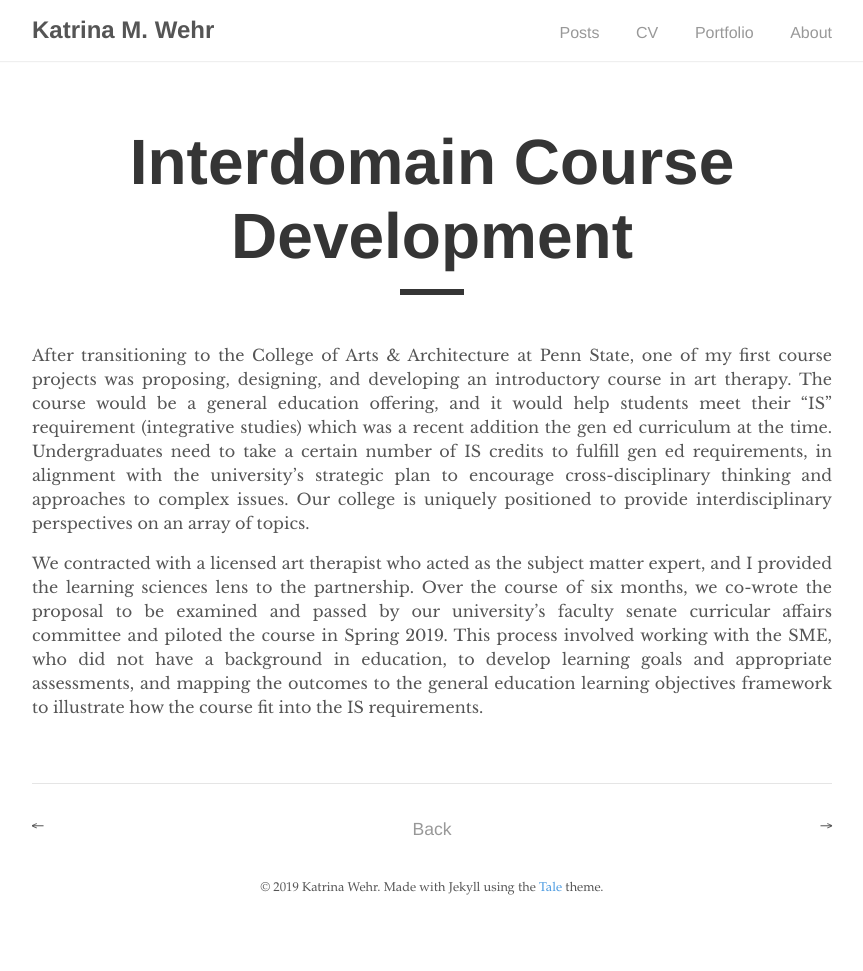
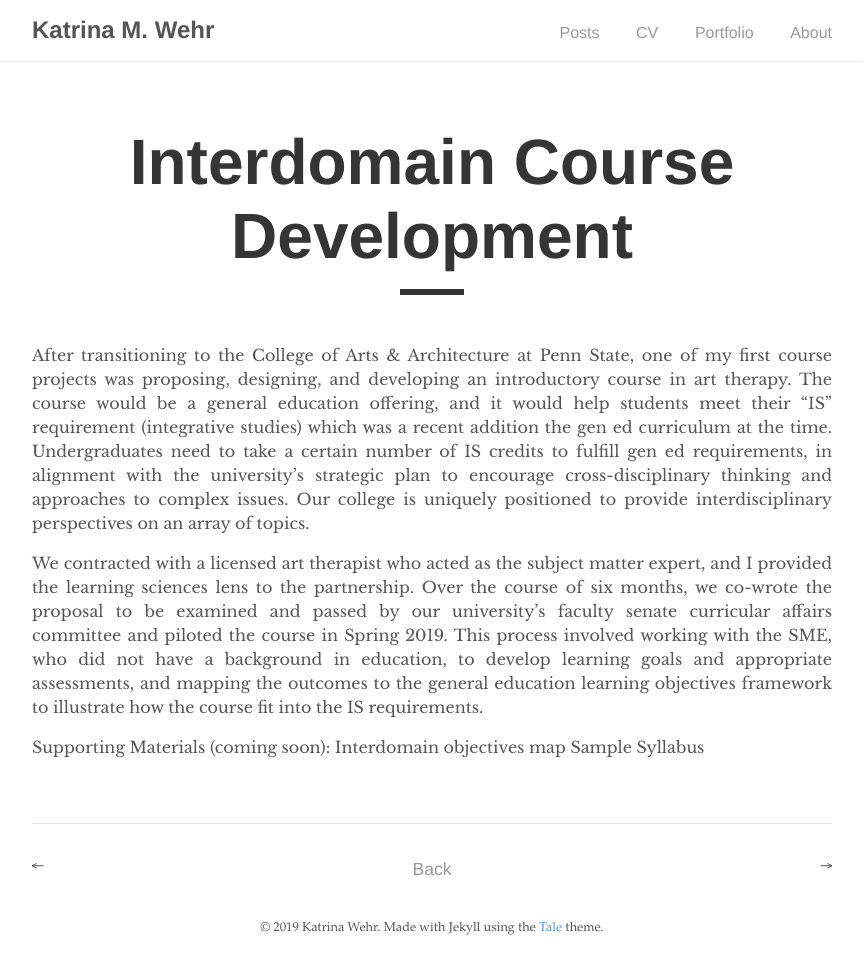
Before and after one commit to kat-wehr/mysite, a Jekyll site: the page built from _portfolio/iscourseproposals.md, in a window 1280 px wide. Shown: the whole page, without its empty margins (208-1071 px from the left). Built offline with Jekyll 4.4.1, drawn with Linux system fonts in a browser that asks for light colours; nearby versions of some CDN libraries; before the commit the page ends 931 px from its top, so only the background shows below that.

Commit message:
Update iscourseproposals.md

```diff
--- a/_portfolio/iscourseproposals.md
+++ b/_portfolio/iscourseproposals.md
@@ -8,3 +8,7 @@ description: In partnership with a SME, we developed a general-education interdi
 After transitioning to the College of Arts & Architecture at Penn State, one of my first course projects was proposing, designing, and developing an introductory course in art therapy. The course would be a general education offering, and it would help students meet their "IS" requirement (integrative studies) which was a recent addition the gen ed curriculum at the time. Undergraduates need to take a certain number of IS credits to fulfill gen ed requirements, in alignment with the university's strategic plan to encourage cross-disciplinary thinking and approaches to complex issues. Our college is uniquely positioned to provide interdisciplinary perspectives on an array of topics.
 
 We contracted with a licensed art therapist who acted as the subject matter expert, and I provided the learning sciences lens to the partnership. Over the course of six months, we co-wrote the proposal to be examined and passed by our university's faculty senate curricular affairs committee and piloted the course in Spring 2019. This process involved working with the SME, who did not have a background in education, to develop learning goals and appropriate assessments, and mapping the outcomes to the general education learning objectives framework to illustrate how the course fit into the IS requirements.
+
+Supporting Materials (coming soon):
+Interdomain objectives map
+Sample Syllabus
```
